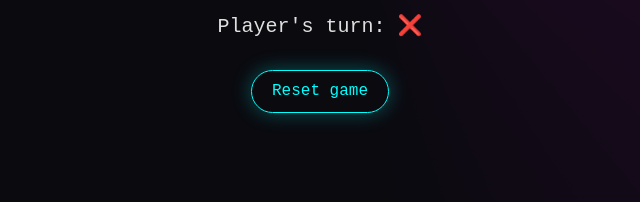
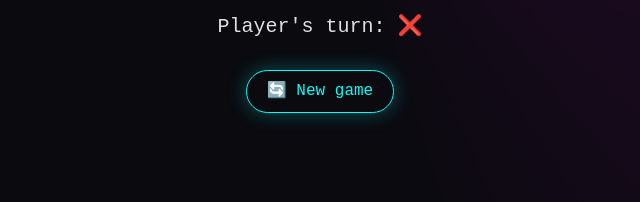
Before and after one commit to KenDevel0per/Tic-Tac-Toe-Game, a plain HTML site: page index.html in a window 1280 px wide. Shown: the part 596-798 px from the top of the page, 320-960 px from the left. Drawn offline with Linux system fonts and the light colour scheme.

Commit message:
Update index.html

```diff
--- a/index.html
+++ b/index.html
@@ -11,7 +11,7 @@
         <div class="wrap">
         <div class="board" id="board"></div>
         <div id="message"></div>
-        <button id="restart" class="btn btn-primary">Reset game</button>
+        <button id="restart" class="btn btn-primary">🔄 New game</button>
         <script src="script.js"></script>
     </body>
 </html>
```
